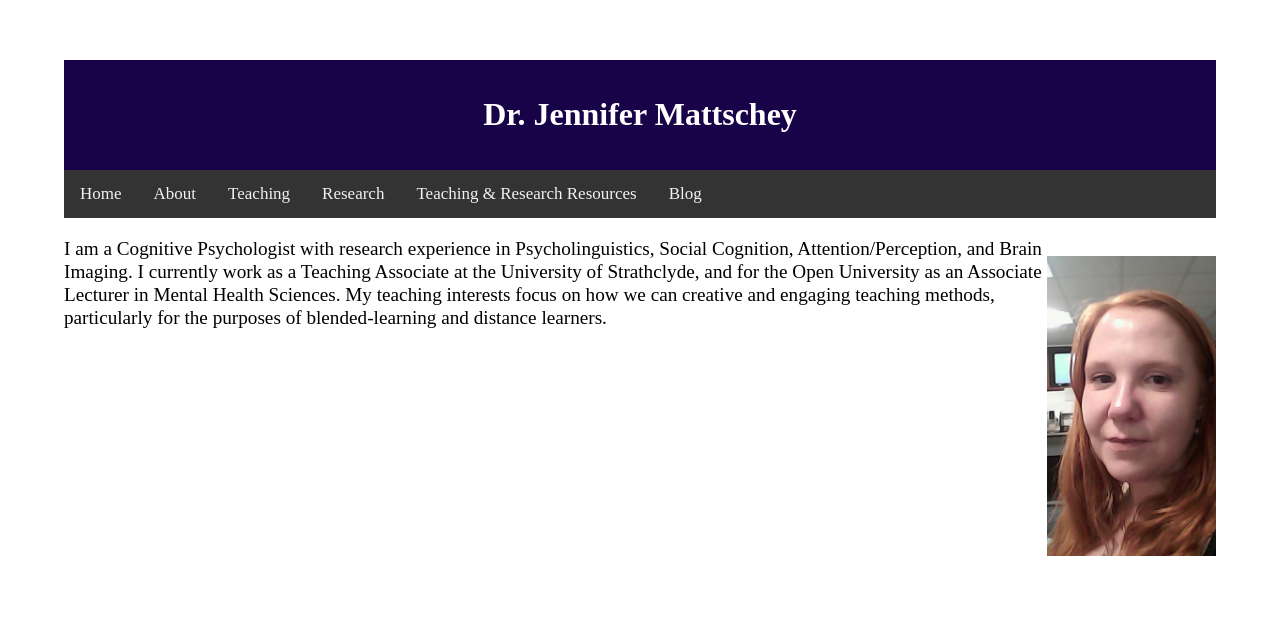
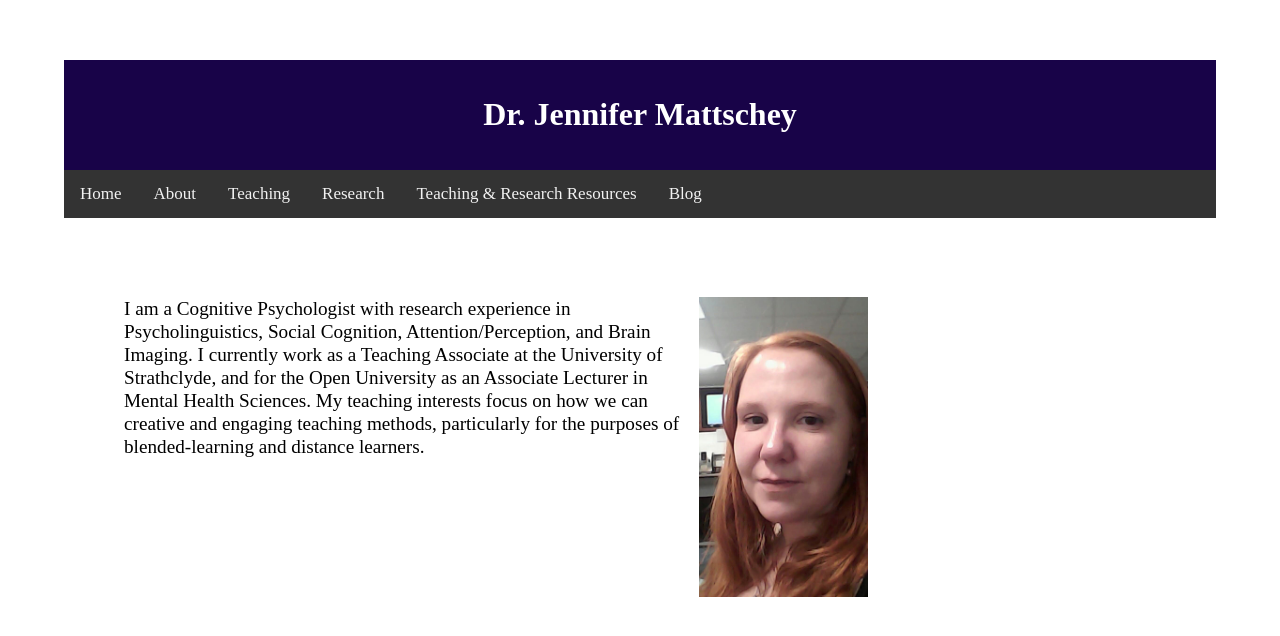
Before and after one commit to jmattschey/jmattschey.github.io, a Jekyll site: the page built from about.html, in a window 1280 px wide. Shown: the top 636 px of the page. Built offline with Jekyll 4.4.1, drawn with Linux system fonts in a browser that asks for light colours.

Commit message:
Update about.html

```diff
--- a/about.html
+++ b/about.html
@@ -3,7 +3,7 @@ layout: default
 title: Jennifer Mattschey
 ---
 
-<div>
+<div class="content">
     <p style="float: right;"><img src="profile.jpg" height="300px"></p>
     <p>I am a Cognitive Psychologist with research experience in Psycholinguistics,
 	Social Cognition, Attention/Perception, and Brain Imaging. I currently
```
